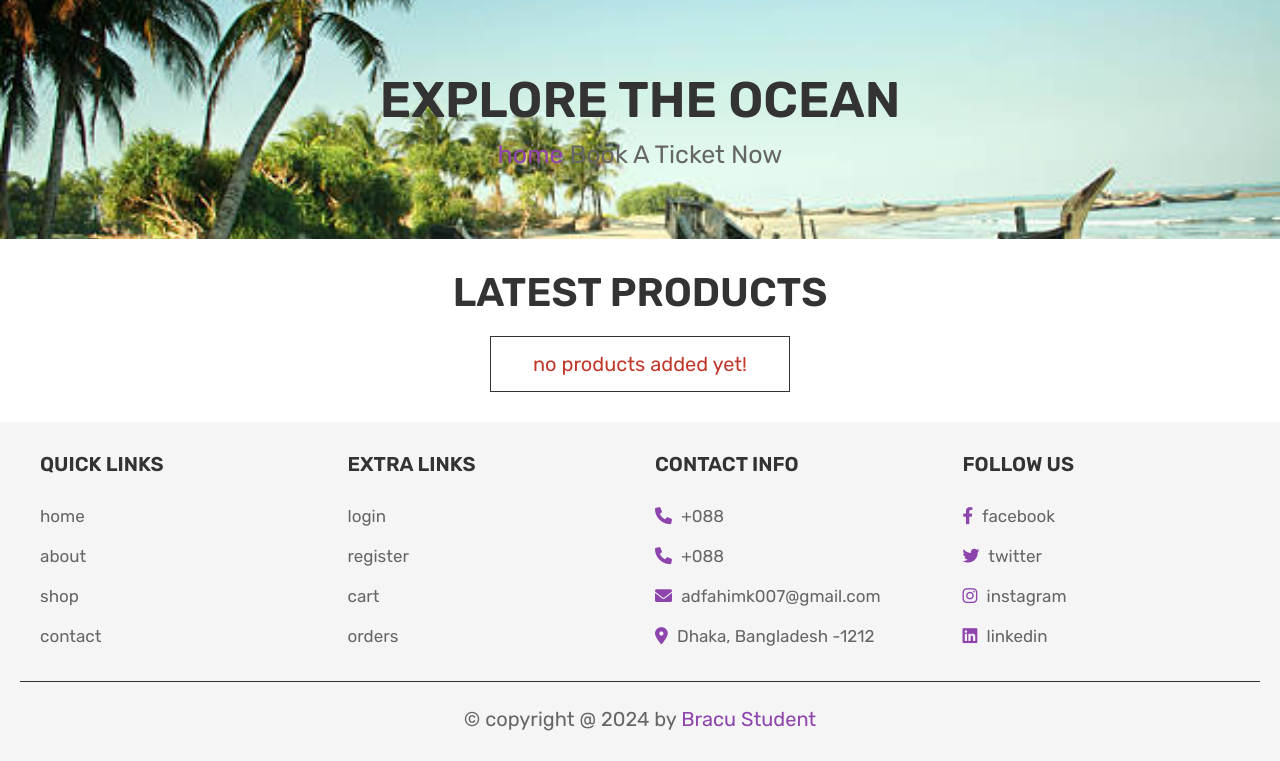
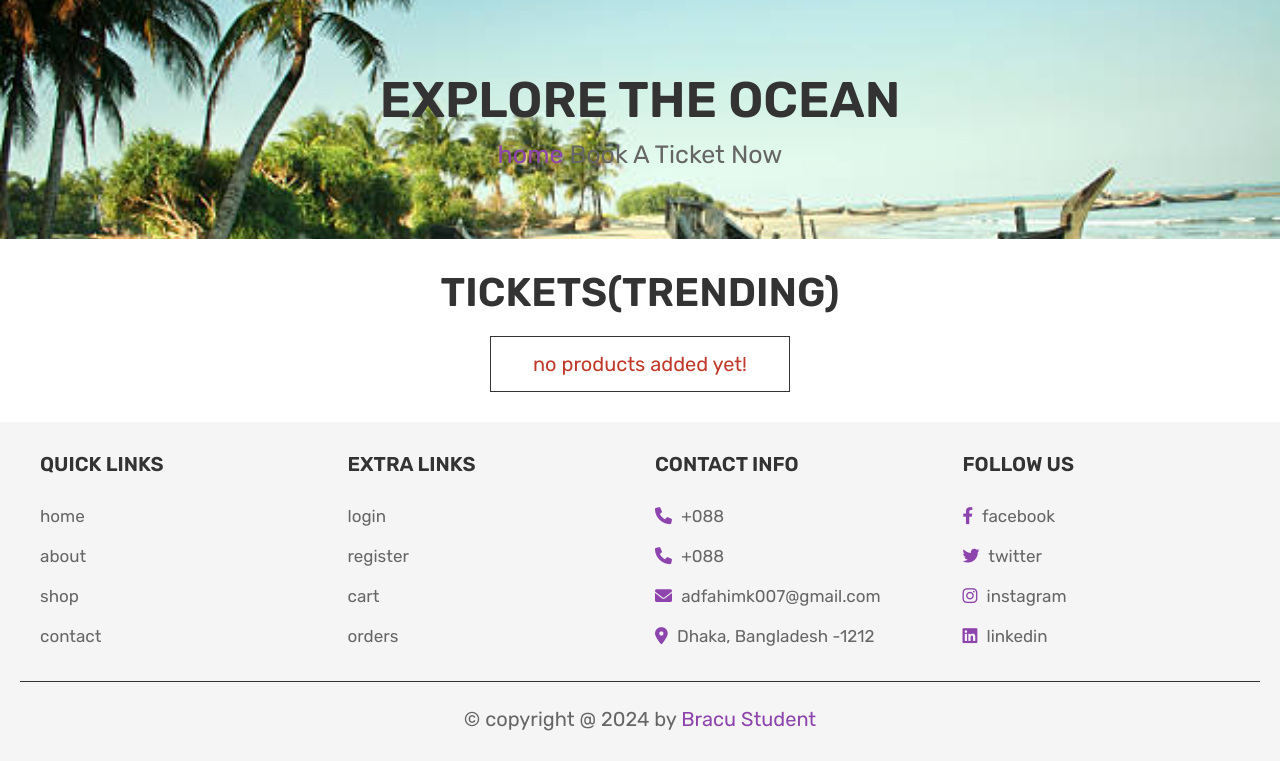
Before and after one commit to csfahim007/BlueMartin-Booking-App, a PHP site: page /shop.php in a window 1280 px wide. Shown: the part 135-896 px from the top of the page. Run offline with PHP 8.4, Linux system fonts and the light colour scheme; the visitor is signed in with stand-in values (Sample User, id 1); data that the repository does not hold is empty.

Commit message:
Update shop.php

```diff
--- a/shop.php
+++ b/shop.php
@@ -59,7 +59,7 @@ if (isset($_POST['add_to_cart'])) {
 
    <section class="products">
 
-      <h1 class="title">latest products</h1>
+      <h1 class="title">Tickets(trending)</h1>
 
       <div class="box-container">
 
```
